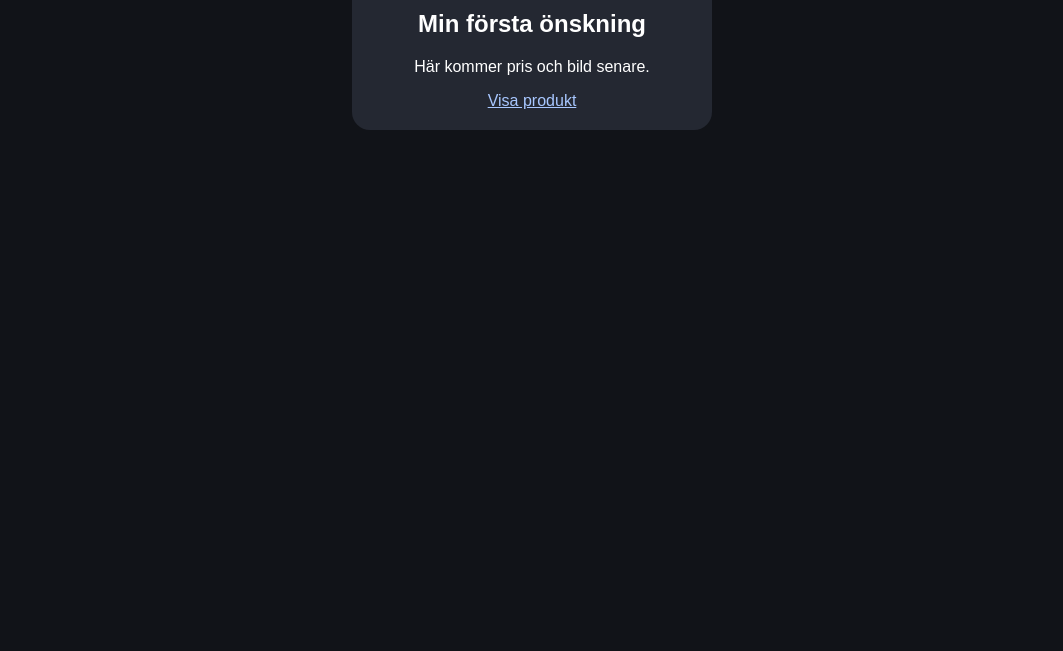
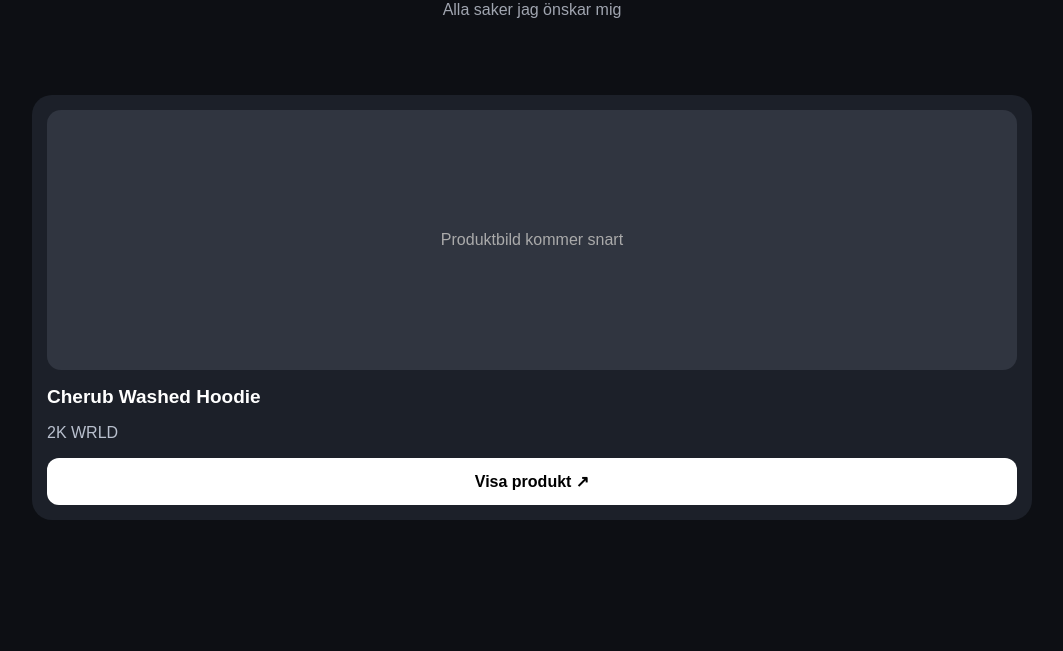
Before and after one commit to noahmalingur-maker/onskelista., a plain HTML site: page index.html in a window 1280 px wide. Shown: the part 149-800 px from the top of the page, without its empty margins (108-1171 px from the left). Drawn offline with Linux system fonts and the light colour scheme.

Commit message:
Update index.html

```diff
--- a/index.html
+++ b/index.html
@@ -6,29 +6,73 @@
 <meta name="viewport" content="width=device-width, initial-scale=1">
 <title>Min önskelista</title>
 <style>
+* { box-sizing: border-box; }
 body {
-      background: #111318;
+  margin: 0;
+  background: #0d0f14;
   color: white;
   font-family: Arial, sans-serif;
+}
+header {
   text-align: center;
-      padding: 30px;
+  padding: 65px 20px 35px;
 }
-    .produkt {
-      background: #242832;
-      padding: 20px;
-      margin: 20px auto;
-      border-radius: 18px;
-      max-width: 320px;
+h1 { font-size: 38px; margin-bottom: 10px; }
+header p { color: #a0a5b0; }
+.produkter {
+  display: grid;
+  grid-template-columns: repeat(auto-fit, minmax(240px, 1fr));
+  gap: 22px;
+  max-width: 1050px;
+  margin: auto;
+  padding: 25px;
 }
-    a { color: #a8c7ff; }
+.kort {
+  background: #1c2029;
+  padding: 15px;
+  border-radius: 20px;
+  transition: transform .2s;
+}
+.kort:hover { transform: translateY(-5px); }
+.bild {
+  background: #303540;
+  height: 260px;
+  border-radius: 14px;
+  display: flex;
+  align-items: center;
+  justify-content: center;
+  color: #aaa;
+}
+h2 { font-size: 19px; }
+.pris { color: #b9c0ce; }
+.knapp {
+  display: block;
+  background: white;
+  color: black;
+  text-decoration: none;
+  text-align: center;
+  padding: 14px;
+  border-radius: 12px;
+  font-weight: bold;
+}
 </style>
 </head>
 <body>
+<header>
   <h1>Min önskelista ✨</h1>
-  <div class="produkt">
-    <h2>Min första önskning</h2>
-    <p>Här kommer pris och bild senare.</p>
-    <a href="#">Visa produkt</a>
-  </div>
+  <p>Alla saker jag önskar mig</p>
+</header>
+<main class="produkter">
+  <article class="kort">
+    <div class="bild">Produktbild kommer snart</div>
+    <h2>Cherub Washed Hoodie</h2>
+    <p class="pris">2K WRLD</p>
+    <a class="knapp"
+       href="https://2kwrld.com/products/cherub-washed-hoodie-1?variant=53898148512077"
+       target="_blank" rel="noopener noreferrer">
+       Visa produkt ↗
+    </a>
+  </article>
+</main>
 </body>
 </html>
```
Lines whose indentation alone changed are shown as unchanged.
